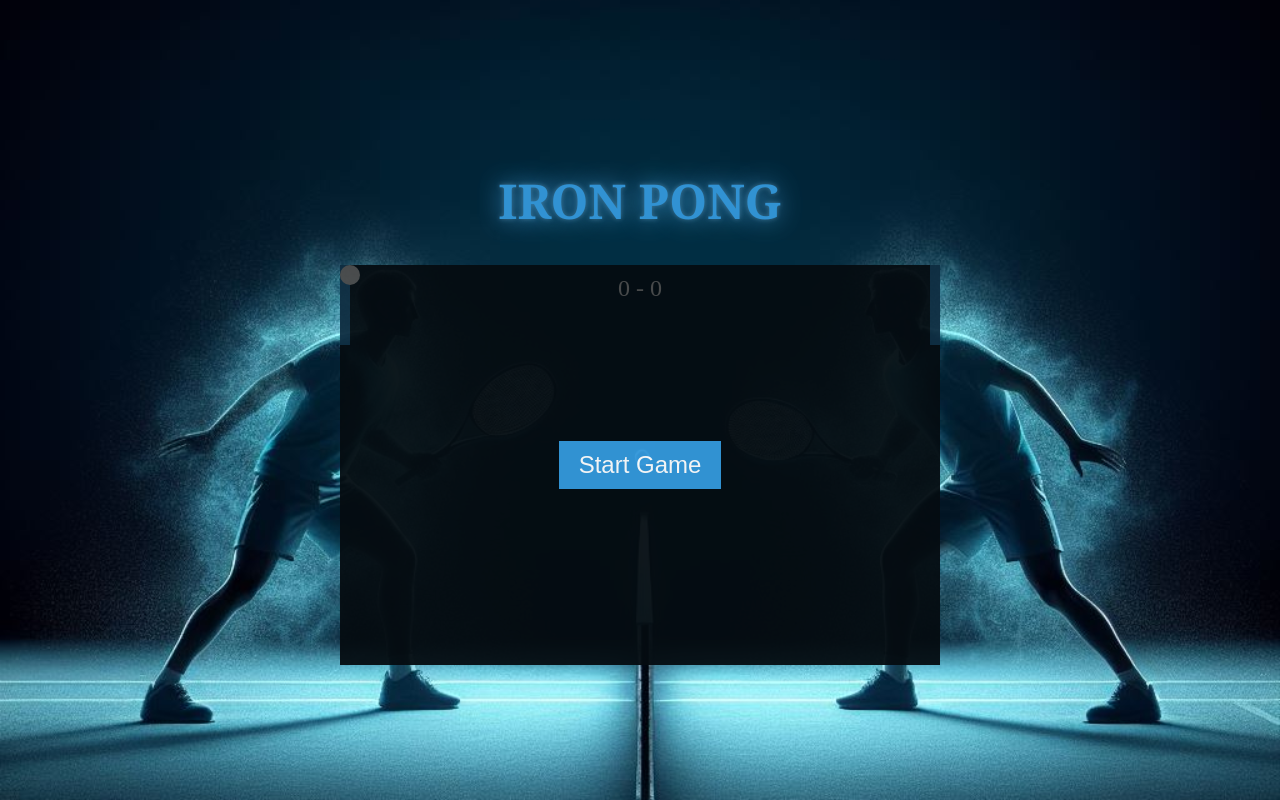
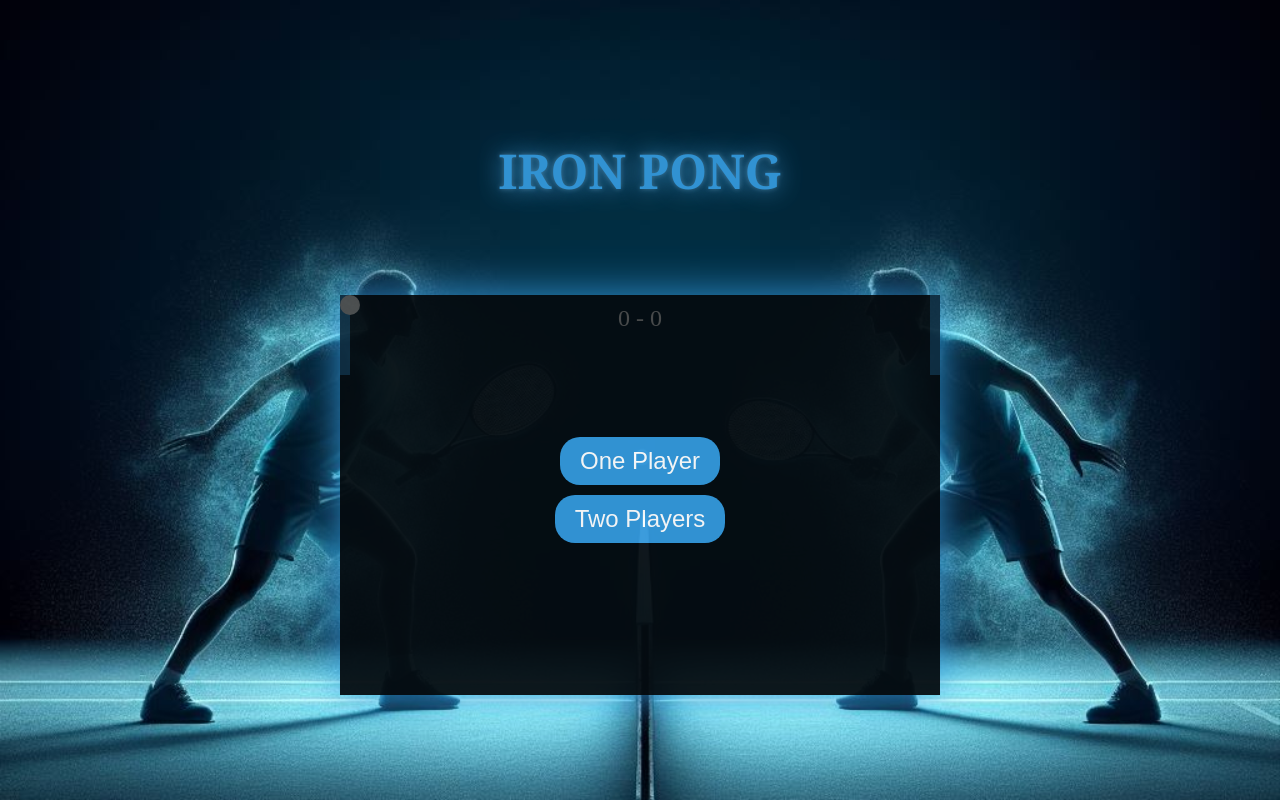
Before and after one commit to estanislaumendes/Ironpong, a plain HTML site: page index.html in a window 1280 px wide. Drawn offline with Linux system fonts and the light colour scheme.

Commit message:
added glow effect, added players button, favicon.

```diff
--- a/index.html
+++ b/index.html
@@ -1,7 +1,9 @@
 <!DOCTYPE html>
 <html>
   <head>
+    <link rel="shortcut icon" href="./styles/favicon.ico" type="image/x-icon" />
     <link rel="stylesheet" type="text/css" href="./styles/style.css" />
+    <title>IRON PONG</title>
   </head>
   <body>
     <header class="game-header">
@@ -11,13 +13,16 @@
     </header>
     <div class="game-container">
       <div class="start-screen">
-        <button id="start-button">Start Game</button>
+        <button id="one-player-start-button">One Player</button>
+        <button id="start-button">Two Players</button>
       </div>
+
       <div class="game-over-screen">
         <h1 id="game-over-title">Game Over</h1>
         <p id="winner"></p>
         <button id="restart-button">Restart</button>
       </div>
+
       <div class="game">
         <div class="paddle" id="leftPaddle"></div>
         <div class="paddle" id="rightPaddle"></div>
--- a/styles/style.css
+++ b/styles/style.css
@@ -19,7 +19,7 @@
   color: #3498db;
   padding: 0px;
   border: none;
-  margin-bottom: 0px;
+  margin-bottom: 60px;
 }
 
 #game-name {
@@ -30,6 +30,7 @@
 .game-container {
   text-align: center;
   position: relative;
+  box-shadow: 0 0 40px #3498db;
 }
 
 .start-screen,
@@ -37,6 +38,7 @@
   position: absolute;
   top: 0;
   left: 0;
+
   width: 100%;
   height: 100%;
   background-color: rgba(0, 0, 0, 0.7);
@@ -63,6 +65,18 @@
   border: none;
   color: white;
   cursor: pointer;
+  margin-bottom: 10px;
+  border-radius: 20px;
+}
+
+#start-button:hover {
+  background-color: #60abdd;
+  color: white;
+}
+
+#one-player-start-button:hover {
+  background-color: #60abdd;
+  color: white;
 }
 
 .game {
```
Also changed, not shown: styles/favicon.ico (added).
